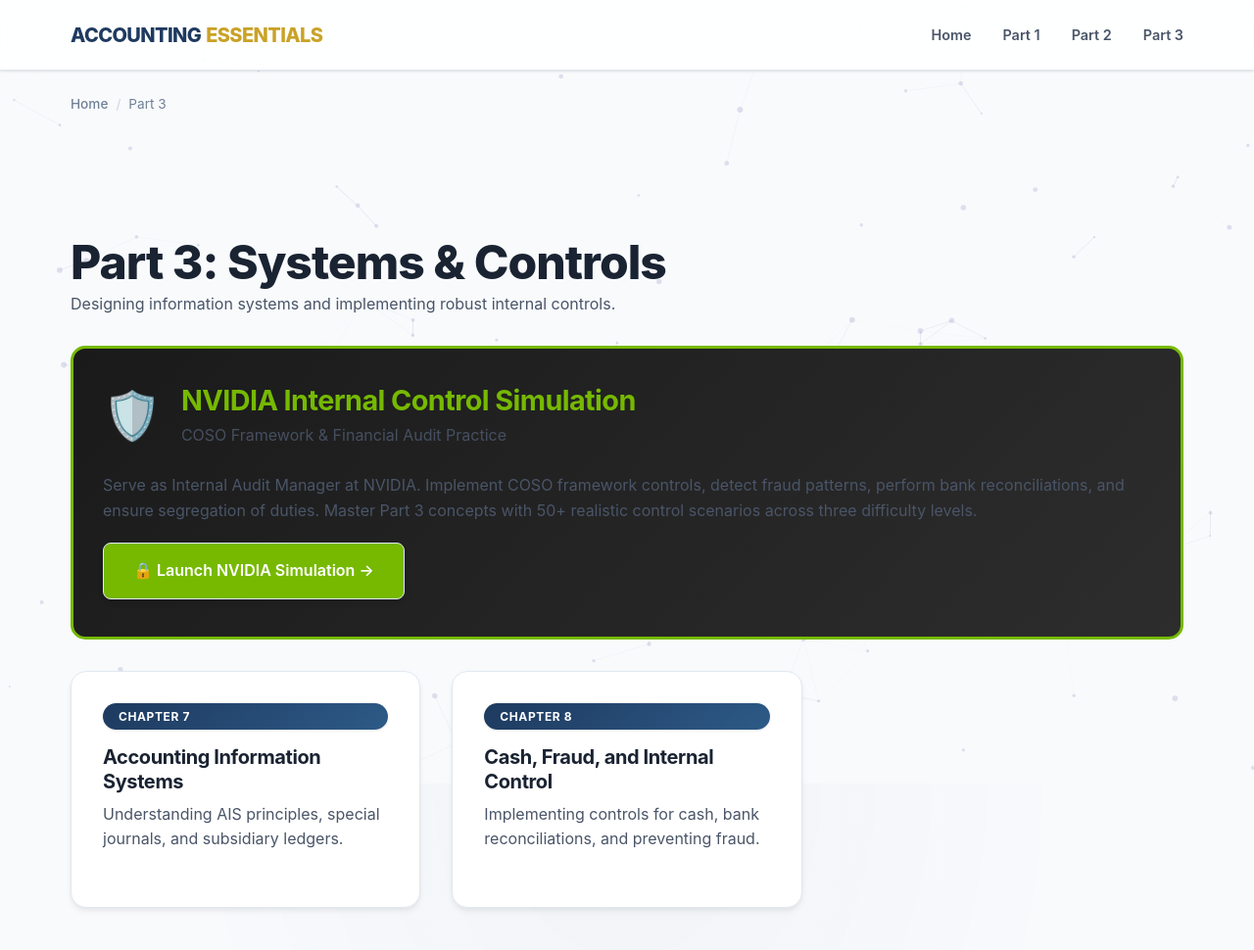
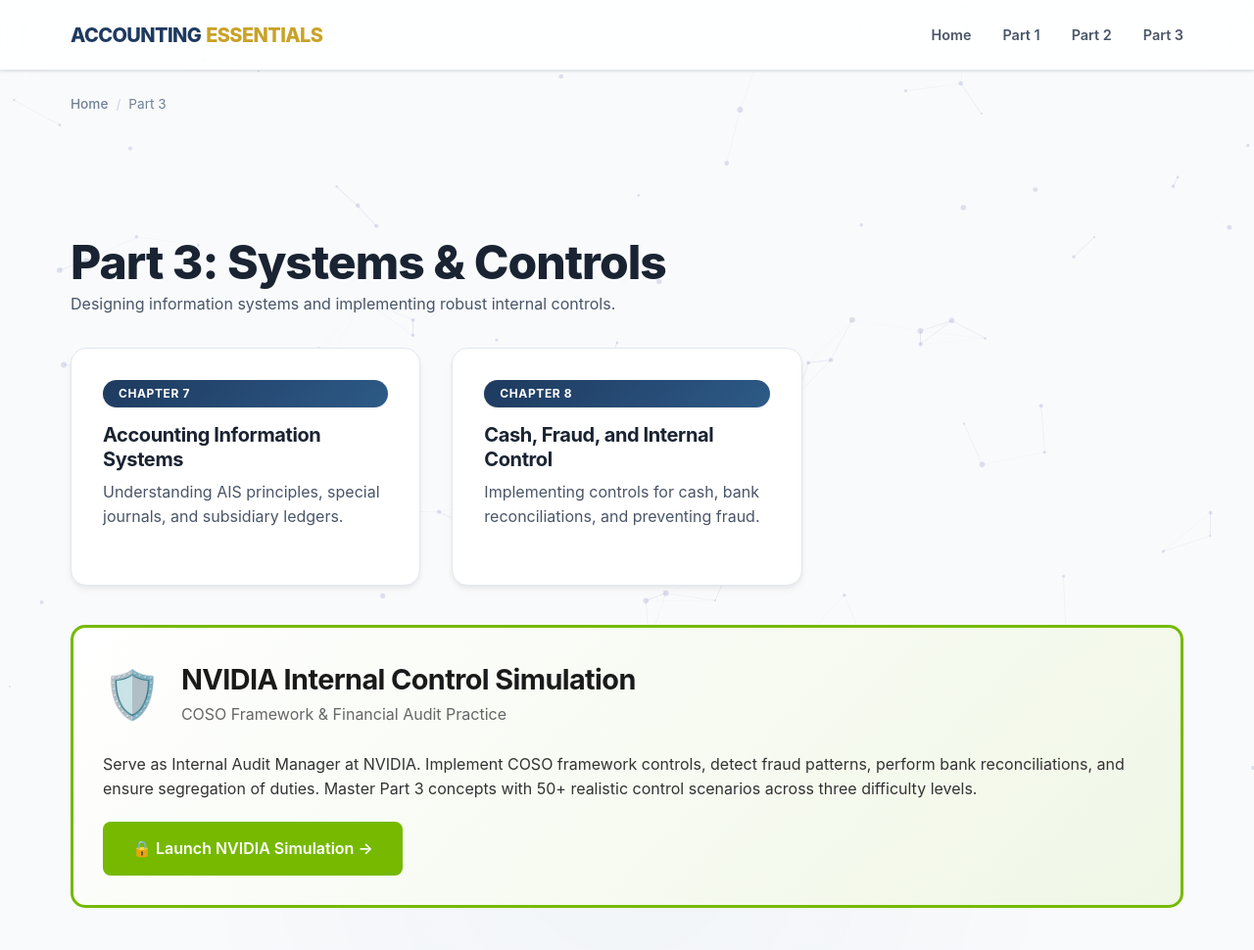
Before and after one commit to POPPYboy/accounting-essentials, a plain HTML site: page part3/part3.html in a window 1280 px wide. Shown: the whole page at 98% size. Drawn offline with Linux system fonts and the light colour scheme.

Commit message:
调整Part页面布局：移动Simulation到章节后面，修复颜色对比度问题

```diff
--- a/part3/part3.html
+++ b/part3/part3.html
@@ -43,25 +43,6 @@
             <h1>Part 3: Systems & Controls</h1>
             <p class="text-muted">Designing information systems and implementing robust internal controls.</p>
 
-            <!-- Part 3 Comprehensive Simulation -->
-            <div style="background: linear-gradient(135deg, #1a1a1a 0%, #2d2d2d 100%); color: white; border-radius: 15px; padding: 30px; margin: 30px 0; border: 3px solid #76B900;">
-                <div style="display: flex; align-items: center; gap: 20px; margin-bottom: 20px;">
-                    <div style="font-size: 3rem;">🛡️</div>
-                    <div>
-                        <h2 style="color: #76B900; margin: 0; font-size: 1.8rem;">NVIDIA Internal Control Simulation</h2>
-                        <p style="opacity: 0.9; margin: 5px 0 0 0;">COSO Framework & Financial Audit Practice</p>
-                    </div>
-                </div>
-                <p style="margin-bottom: 20px; line-height: 1.6;">
-                    Serve as Internal Audit Manager at NVIDIA. Implement COSO framework controls, detect fraud patterns,
-                    perform bank reconciliations, and ensure segregation of duties. Master Part 3 concepts with 50+
-                    realistic control scenarios across three difficulty levels.
-                </p>
-                <a href="part3_SIMULATION.html" class="content-card" style="display: inline-block; background: #76B900; color: white; padding: 15px 30px; text-decoration: none; border-radius: 8px; font-weight: 600;">
-                    🔒 Launch NVIDIA Simulation →
-                </a>
-            </div>
-
             <div class="card-grid" style="margin-top: 2rem;">
                 <!-- Chapter 7 -->
                 <a href="chapter7/ch07.html" class="content-card">
@@ -77,6 +58,25 @@
                     <p>Implementing controls for cash, bank reconciliations, and preventing fraud.</p>
                 </a>
             </div>
+
+            <!-- Part 3 Comprehensive Simulation -->
+            <div style="background: linear-gradient(135deg, #ffffff 0%, #f0f7e6 100%); border: 3px solid #76B900; border-radius: 15px; padding: 30px; margin: 40px 0;">
+                <div style="display: flex; align-items: center; gap: 20px; margin-bottom: 20px;">
+                    <div style="font-size: 3rem;">🛡️</div>
+                    <div>
+                        <h2 style="color: #1a1a1a; margin: 0; font-size: 1.8rem;">NVIDIA Internal Control Simulation</h2>
+                        <p style="color: #666; margin: 5px 0 0 0;">COSO Framework & Financial Audit Practice</p>
+                    </div>
+                </div>
+                <p style="color: #333; margin-bottom: 20px; line-height: 1.6;">
+                    Serve as Internal Audit Manager at NVIDIA. Implement COSO framework controls, detect fraud patterns,
+                    perform bank reconciliations, and ensure segregation of duties. Master Part 3 concepts with 50+
+                    realistic control scenarios across three difficulty levels.
+                </p>
+                <a href="part3_SIMULATION.html" style="display: inline-block; background: #76B900; color: white; padding: 15px 30px; text-decoration: none; border-radius: 8px; font-weight: 600;">
+                    🔒 Launch NVIDIA Simulation →
+                </a>
+            </div>
         </section>
     </main>
 
```
Also changed, not shown: Part1/part1.html (+19 -19 lines), part2/part2.html (+19 -19 lines), ._index.html.
